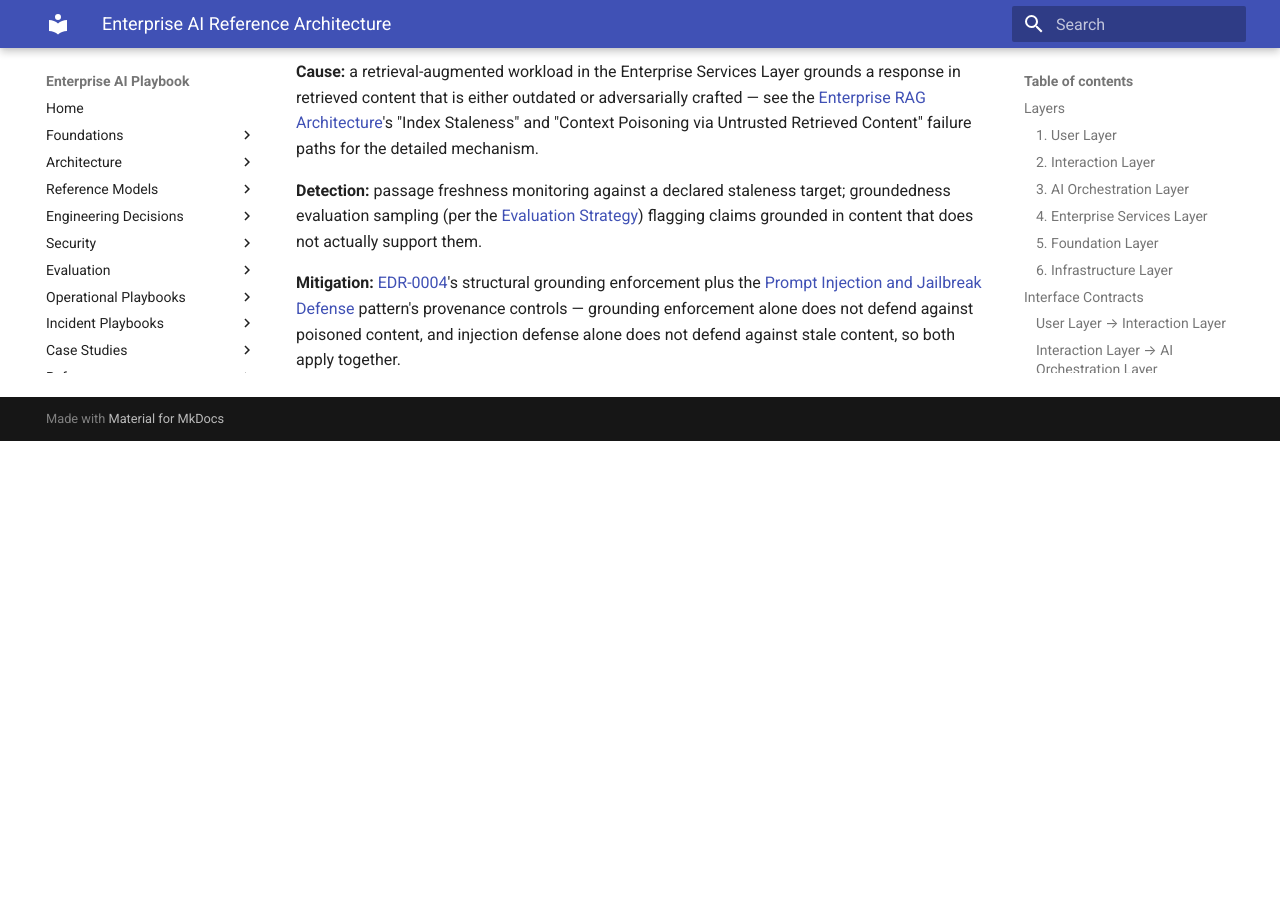
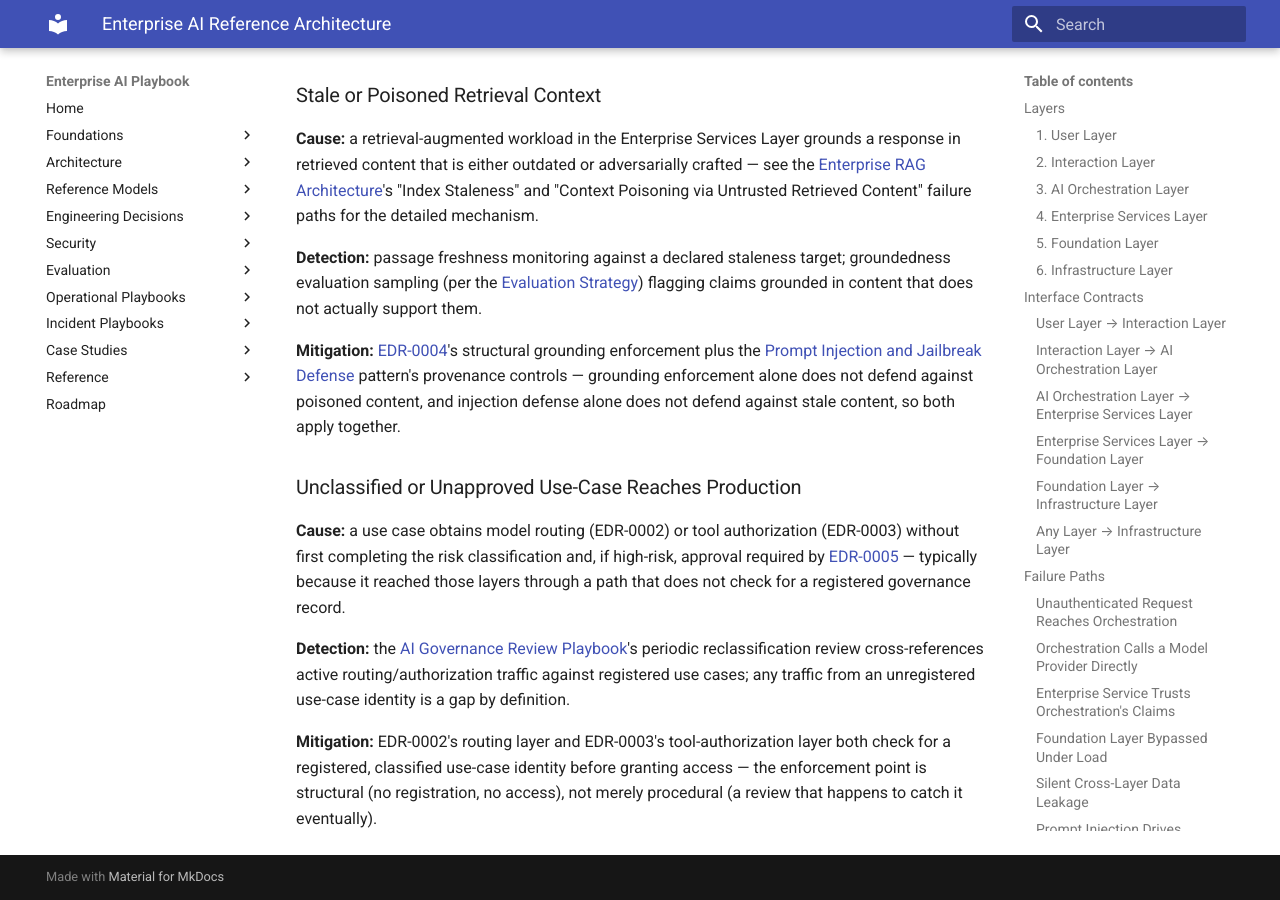
Before and after one commit to marquiano/enterprise-ai-playbook, an MkDocs documentation site: the page built from docs/reference-architectures/ENTERPRISE_AI_REFERENCE_ARCHITECTURE.md, in a window 1280 px wide and 900 px high, scrolled down 6237 px. Built offline with MkDocs 1.6.1 and Material for MkDocs 9.7.7, drawn with Linux system fonts in a browser that asks for light colours; before the commit the page ends 6678 px from its top, so only the background shows below that; some of the changed text lies outside the part shown.

Commit message:
Point Foundation Layer's Governance to EDR-0005; add unapproved use-case failure path
Cross-links the new governance gate decision and playbook from the
Foundation Layer capability that already listed Governance, and adds
a failure path for an unclassified/unapproved use case reaching
production.

```diff
--- a/docs/reference-architectures/ENTERPRISE_AI_REFERENCE_ARCHITECTURE.md
+++ b/docs/reference-architectures/ENTERPRISE_AI_REFERENCE_ARCHITECTURE.md
@@ -72,6 +72,8 @@ Includes:
 - Security
 - Evaluation
 - Observability
+
+Governance's use-case classification and approval gate is decided in [EDR-0005](../engineering-decisions/EDR-0005-USE-CASE-RISK-CLASSIFICATION-AND-APPROVAL-GATE.md) and operationalized by the [AI Governance Review Playbook](../operational-playbooks/AI_GOVERNANCE_REVIEW_PLAYBOOK.md).
 
 ---
 
@@ -206,3 +208,11 @@ Each boundary above has a corresponding way it can fail. A reference architectur
 **Detection:** passage freshness monitoring against a declared staleness target; groundedness evaluation sampling (per the [Evaluation Strategy](../evaluation/ENTERPRISE_AI_EVALUATION_STRATEGY.md)) flagging claims grounded in content that does not actually support them.
 
 **Mitigation:** [EDR-0004](../engineering-decisions/EDR-0004-RETRIEVAL-GROUNDING-AND-CITATION.md)'s structural grounding enforcement plus the [Prompt Injection and Jailbreak Defense](../engineering-patterns/PROMPT_INJECTION_AND_JAILBREAK_DEFENSE.md) pattern's provenance controls — grounding enforcement alone does not defend against poisoned content, and injection defense alone does not defend against stale content, so both apply together.
+
+### Unclassified or Unapproved Use-Case Reaches Production
+
+**Cause:** a use case obtains model routing (EDR-0002) or tool authorization (EDR-0003) without first completing the risk classification and, if high-risk, approval required by [EDR-0005](../engineering-decisions/EDR-0005-USE-CASE-RISK-CLASSIFICATION-AND-APPROVAL-GATE.md) — typically because it reached those layers through a path that does not check for a registered governance record.
+
+**Detection:** the [AI Governance Review Playbook](../operational-playbooks/AI_GOVERNANCE_REVIEW_PLAYBOOK.md)'s periodic reclassification review cross-references active routing/authorization traffic against registered use cases; any traffic from an unregistered use-case identity is a gap by definition.
+
+**Mitigation:** EDR-0002's routing layer and EDR-0003's tool-authorization layer both check for a registered, classified use-case identity before granting access — the enforcement point is structural (no registration, no access), not merely procedural (a review that happens to catch it eventually).
```
